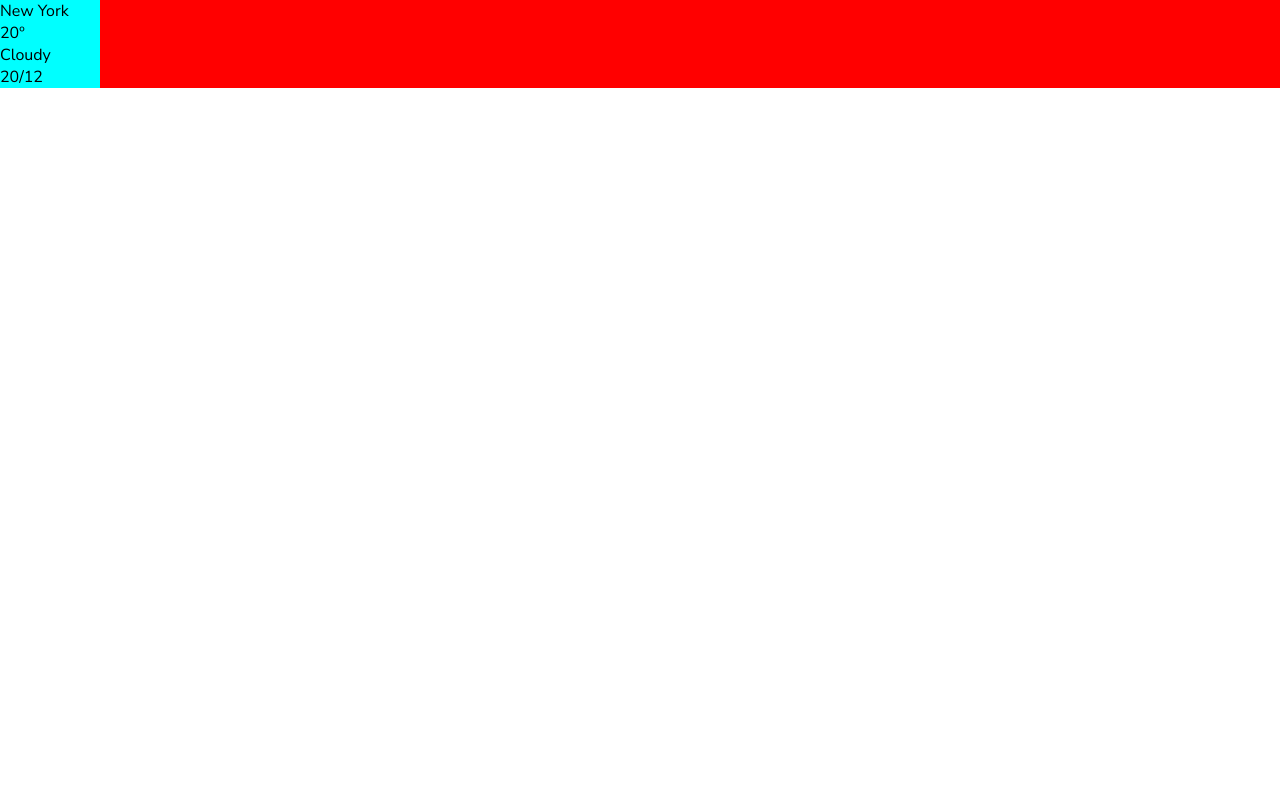
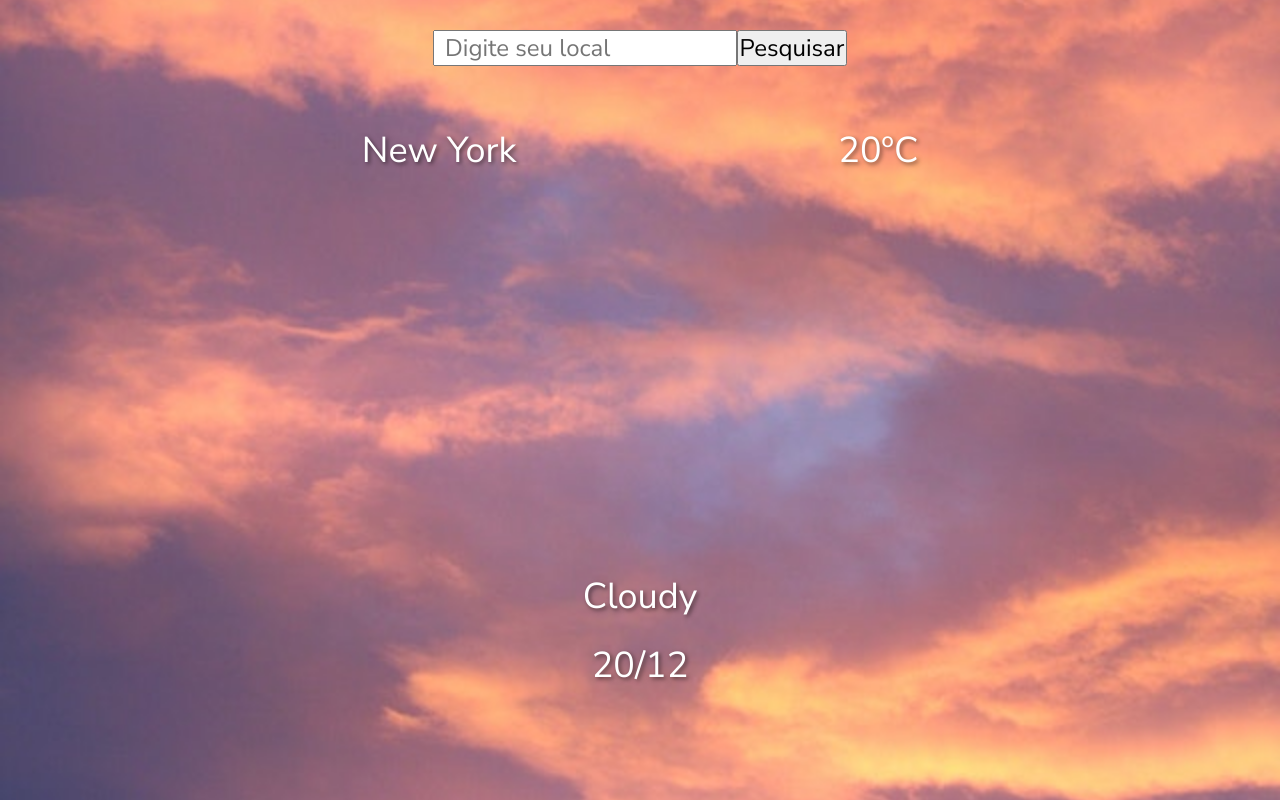
Before and after one commit to moisesmelllo/WeatherApp, a React (Create React App) app in the folder weather-app-react/: page / in a window 1280 px wide. Built offline with nearby package versions, Linux system fonts and the light colour scheme.

Commit message:
css added

```diff
--- a/weather-app-react/src/App.js
+++ b/weather-app-react/src/App.js
@@ -5,11 +5,17 @@ import axios from "axios";
 function App() {
   return (
     <div className="App">
+      <section className="pesquisa">
+        <input type="text" placeholder="Digite seu local" />
+        <button>Pesquisar</button>
+      </section>
       <section className="body">
-        <div>New York</div>
-        <div>20º</div>
-        <div>Cloudy</div>
-        <div>20/12</div>
+        <div className="content">New York</div>
+        <div className="content">20ºC</div>
+      </section>
+      <section className="footer">
+        <div className="content">Cloudy</div>
+        <div className="content">20/12</div>
       </section>
     </div>
   );
--- a/weather-app-react/src/index.css
+++ b/weather-app-react/src/index.css
@@ -1,18 +1,62 @@
-@import url("https://fonts.googleapis.com/css2?family=Nunito+Sans:ital,opsz,wght@0,6..12,400;0,6..12,700;1,6..12,1000&display=swap");
+@import url('https://fonts.googleapis.com/css2?family=Nunito+Sans:ital,opsz,wght@0,6..12,400;0,6..12,700;1,6..12,1000&display=swap');
 
 * {
   margin: 0;
   padding: 0;
-  font-family: "Nunito Sans", sans-serif;
+  font-family: 'Nunito Sans', sans-serif;
+  font-size: 1.5rem;
 }
 
 .App {
-  background-color: red;
+  display: flex;
+  flex-direction: column;
+  min-height: 100vh;
+  background-image: url('./img/weather-background.jpg');
+  background-repeat: no-repeat;
+  background-size: cover;
+  background-position: center center;
+}
+
+.pesquisa {
+  padding-top: 30px;
+  display: flex;
+  justify-content: center;
+}
+
+.pesquisa input {
+  font-size: 1rem;
+  width: 300px;
+}
+
+.pesquisa button {
+  font-size: 1rem;
+   width: 110px;
+}
+
+input::placeholder {
+  padding-left: 10px;
 }
 
 .body {
-  background-color: aqua;
-  max-width: 100px;
-  display: block;
+  flex: 1; /* Ocupa o espaço disponível entre o topo e o footer */
+  display: flex;
+  justify-content: space-evenly;
+  padding: 50px;
+  text-shadow: 2px 2px 4px rgba(0, 0, 0, 0.5);
+  color: white;
+
+}
+
+.footer {
+  display: flex;
+  flex-direction: column;
+  justify-content: flex-end; /* Alinha na parte inferior */
   align-items: center;
+  padding: 100px;
+  text-shadow: 2px 2px 4px rgba(0, 0, 0, 0.5);
+  color: white;
 }
+
+.content {
+  margin: 10px;
+}
```
Also changed, not shown: weather-app-react/src/img/weather-background.jpg (added).
